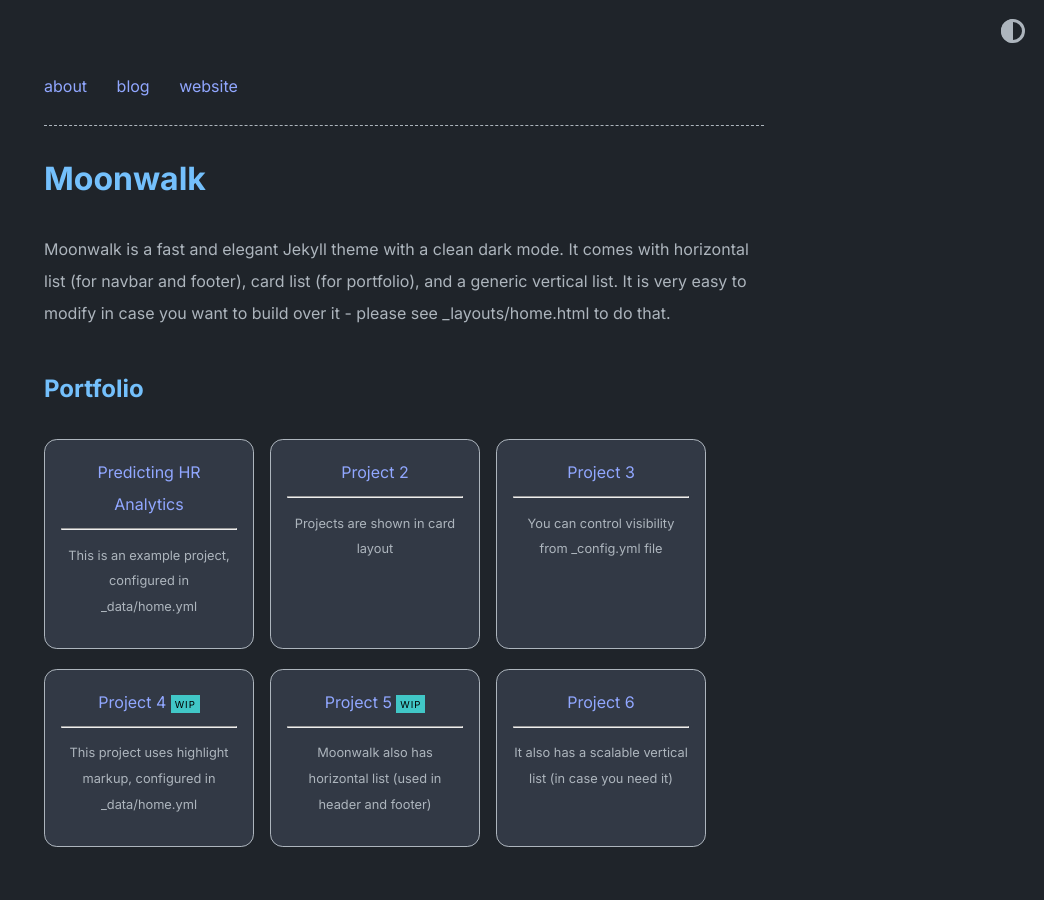
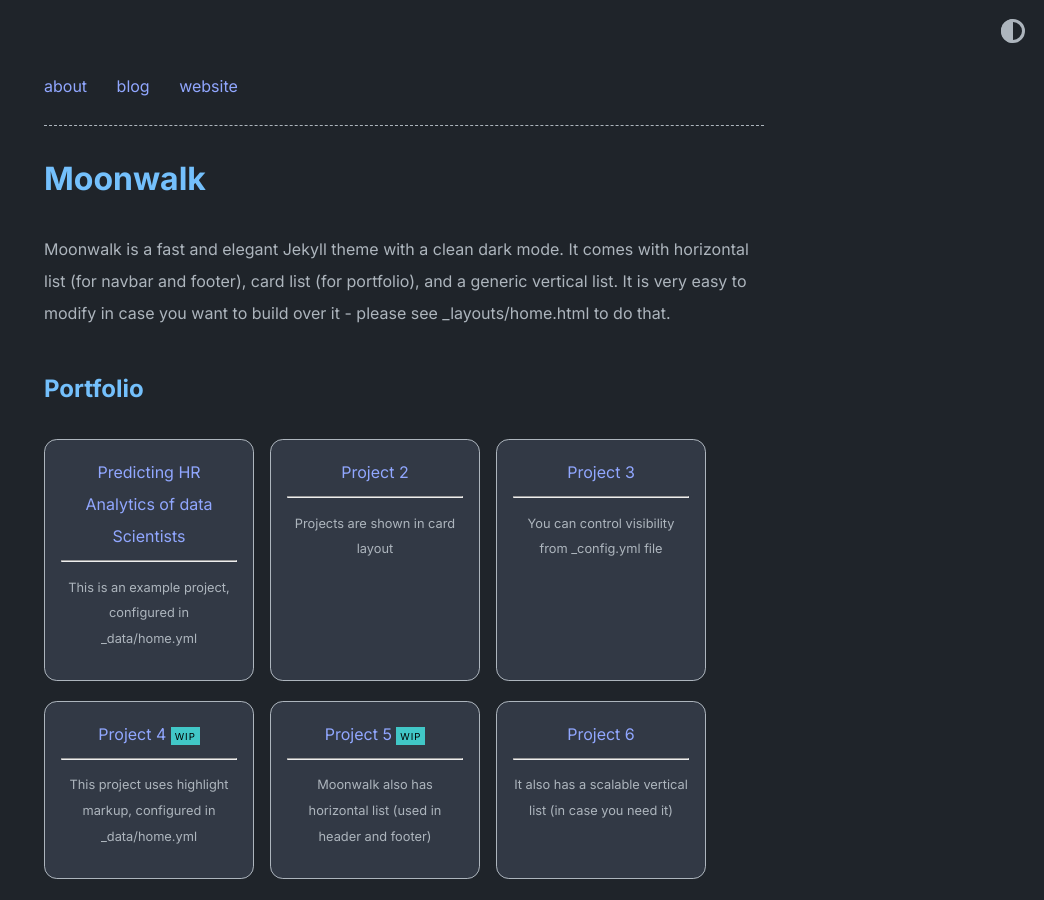
Before and after one commit to stackbit-projects/pleasant-oak-ce82d, a Jekyll site: the page built from index.md, in a window 1280 px wide and 900 px high. Shown: the whole window, without its empty margins (236-1280 px from the left). Built offline with Jekyll 4.4.1, drawn with Linux system fonts in a browser that asks for light colours.

Commit message:
home.yml: updated title in project_entries

```diff
--- a/_data/home.yml
+++ b/_data/home.yml
@@ -6,7 +6,7 @@ navbar_entries:
   - title: website
     url: 'https://www.abhinav.co'
 project_entries:
-  - title: 'Predicting HR Analytics '
+  - title: Predicting HR Analytics of data Scientists
     url: overview-post
     desc: 'This is an example project, configured in _data/home.yml'
   - title: Project 2
```
